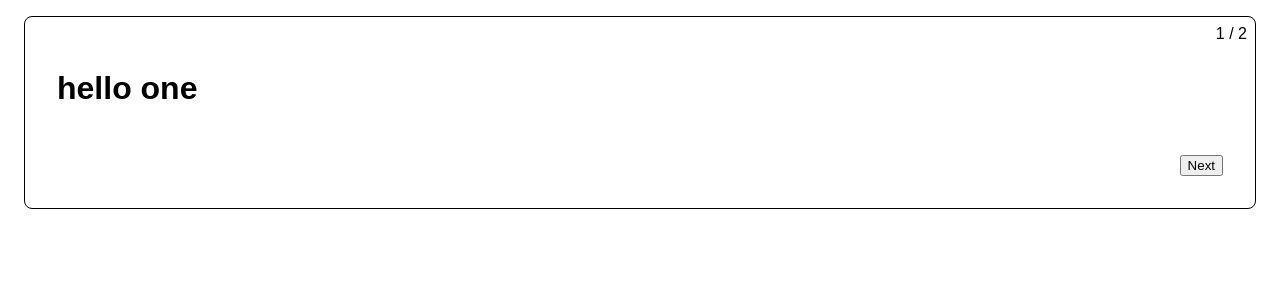
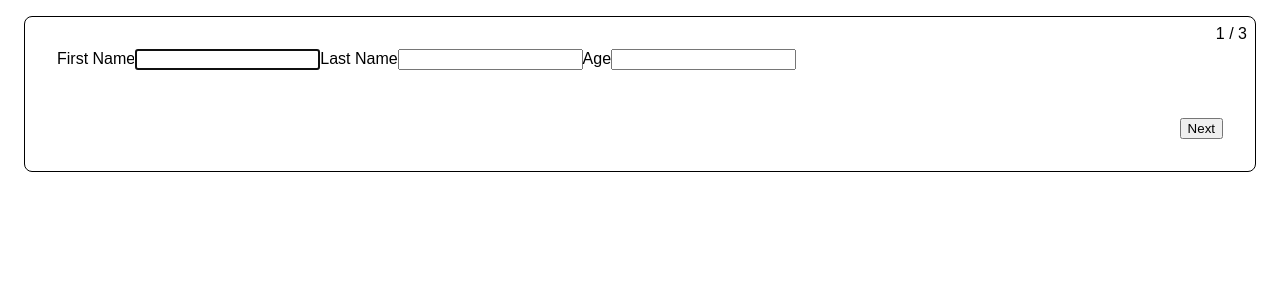
Before and after one commit to codicecustode/multistep-form, a React (Vite) app: page / in a window 1280 px wide. Shown: the top 300 px of the page. Built offline with nearby package versions, Linux system fonts and the light colour scheme.

Commit message:
Refactor App component to integrate UserForm, AddressForm, and AccountForm

```diff
--- a/src/App.tsx
+++ b/src/App.tsx
@@ -1,11 +1,16 @@
 import { useMultistepForm } from "./useMultistepForm"
+import { UserForm } from "./UserForm"
+import { AddressForm } from "./AddressForm"
+import { AccountForm } from "./AccountForm"
 function App() {
-  const { currentFormIndex,
-          isFirstStep,
-          isLastStep,
-          steps,
-          back,
-          next } = useMultistepForm([<h1>hello one</h1>,<p>two</p>])
+  const {
+    currentFormIndex,
+    isFirstStep,
+    isLastStep,
+    steps,
+    back,
+    next
+  } = useMultistepForm([<UserForm/>,<AddressForm/>,<AccountForm/>])
   return (
     <div style={{
       position: "relative",
```
